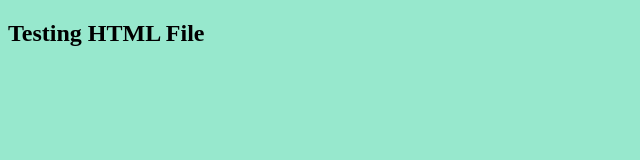
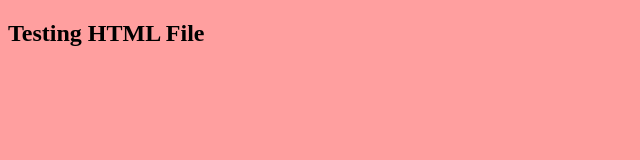
Before and after one commit to ranemagno/test-collab-repo, a plain HTML site: page index.html in a window 1280 px wide. Shown: the whole page, without its empty margins (0-640 px from the left). Drawn offline with Linux system fonts and the light colour scheme.

Commit message:
css update

```diff
--- a/css/master.css
+++ b/css/master.css
@@ -1,3 +1,3 @@
 body {
-  background-color: rgb(151, 232, 205);
+  background-color: rgb(255, 159, 159);
 }
```
